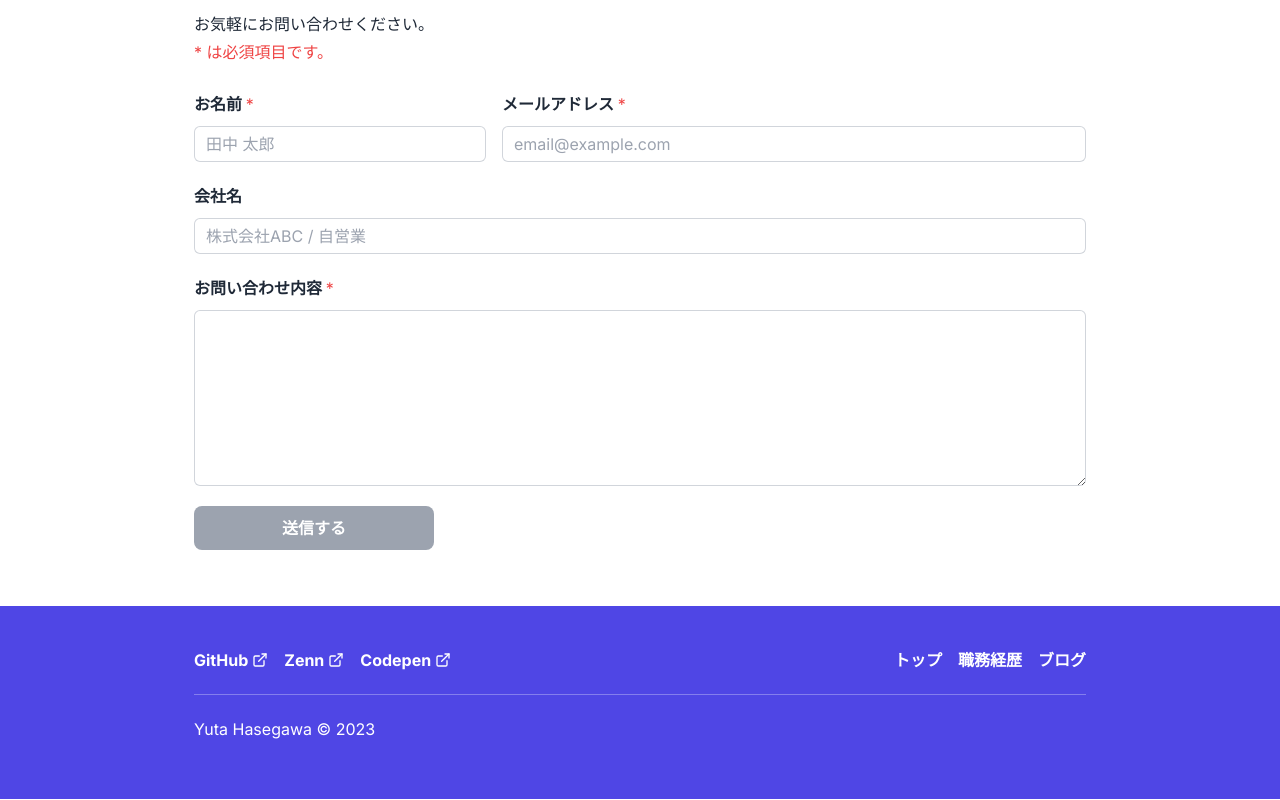
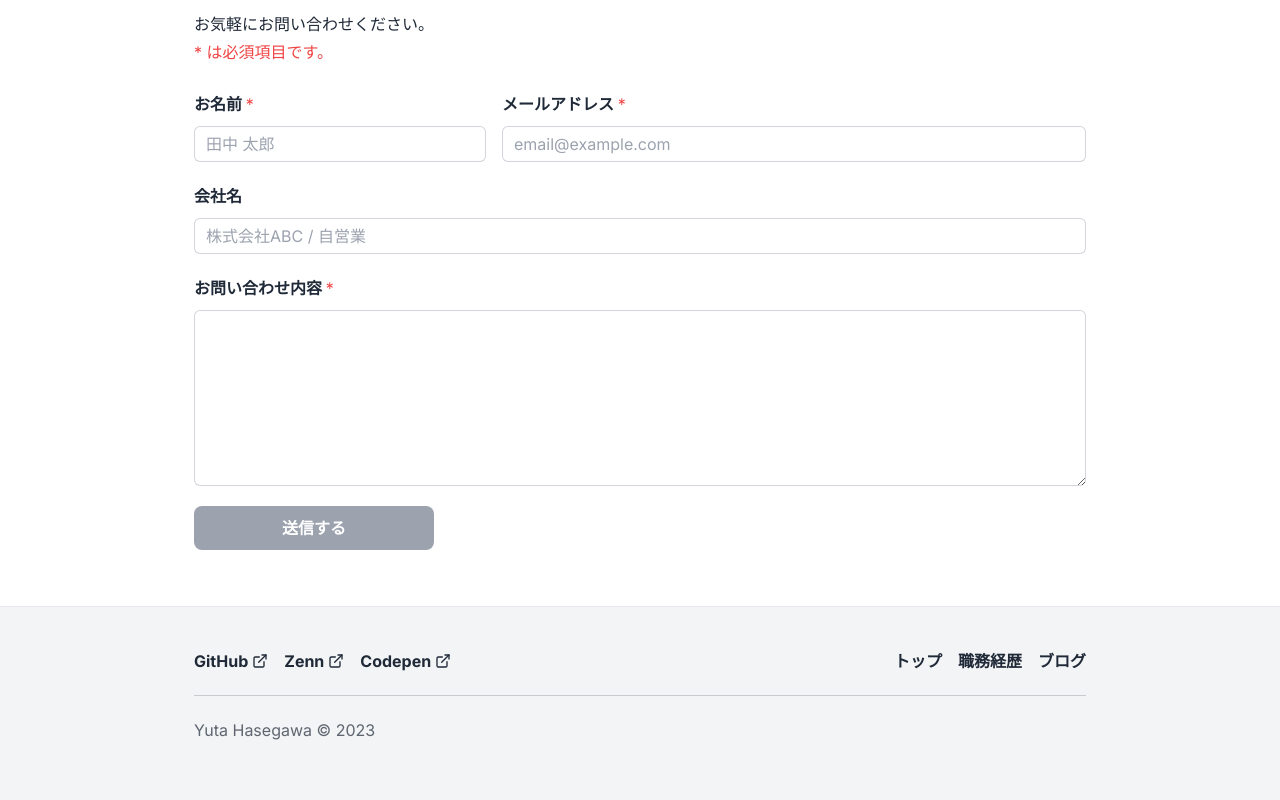
Before and after one commit to yha-1228/portfolio, a Next.js app: page / in a window 1280 px wide. Shown: the part 1782-2582 px from the top of the page. Built offline with nearby package versions, Linux system fonts and the light colour scheme.

Commit message:
feat(footer): 色合いが目立ちすぎるのでデザイン更新

```diff
--- a/src/components/layout/footer.tsx
+++ b/src/components/layout/footer.tsx
@@ -22,7 +22,7 @@ const COPYRIGHT_TEXT = `Yuta Hasegawa © ${new Date().getFullYear()}`;
 
 export default function Footer() {
   return (
-    <footer className="bg-primary-600 pb-14 pt-10 text-white">
+    <footer className="border-t border-solid border-t-gray-light-200 bg-gray-light-100 pb-14 pt-10">
       <Container>
         <div>
           <div className="flex justify-between">
@@ -45,8 +45,8 @@ export default function Footer() {
               ))}
             </ul>
           </div>
-          <div className="mt-5 border-t border-solid border-t-white/30">
-            <p className="pt-5">{COPYRIGHT_TEXT}</p>
+          <div className="mt-5 border-t border-solid border-gray-foreground/20">
+            <p className="pt-5 text-gray-foreground/70">{COPYRIGHT_TEXT}</p>
           </div>
         </div>
       </Container>
```
